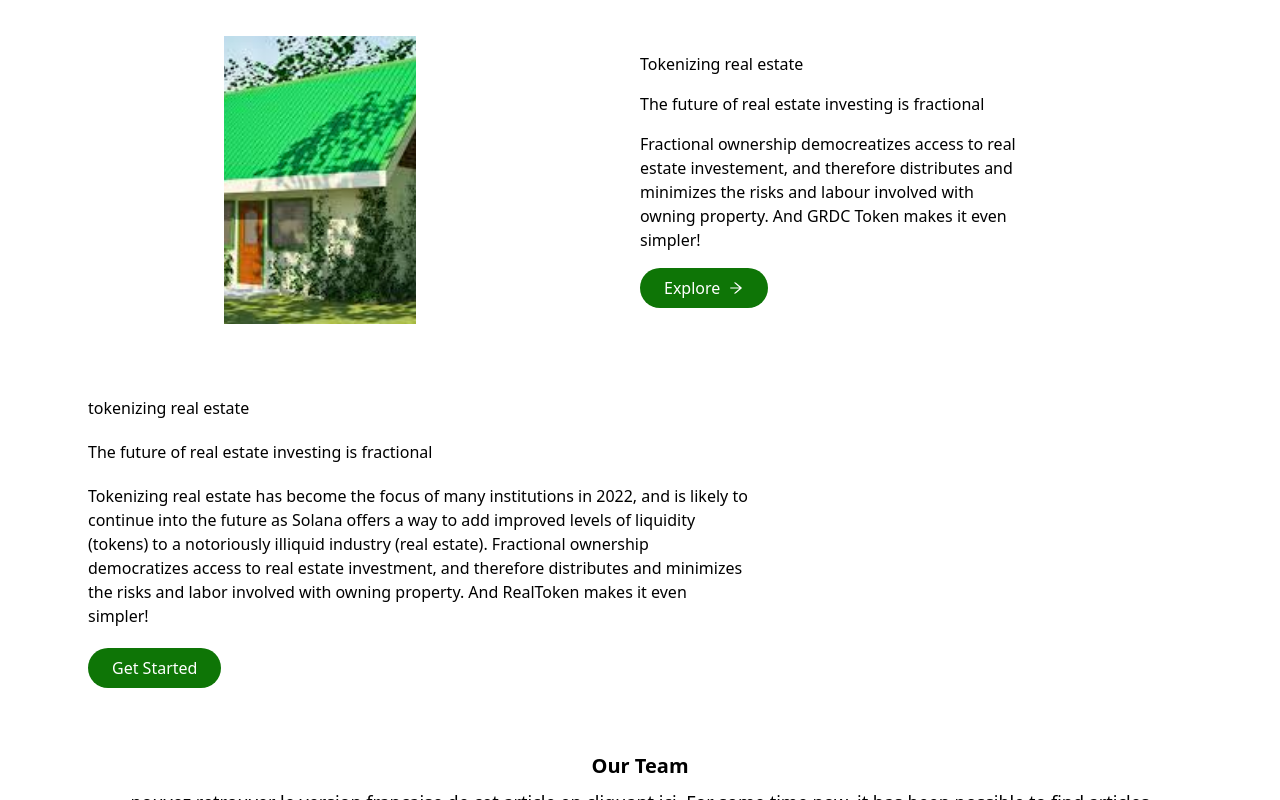
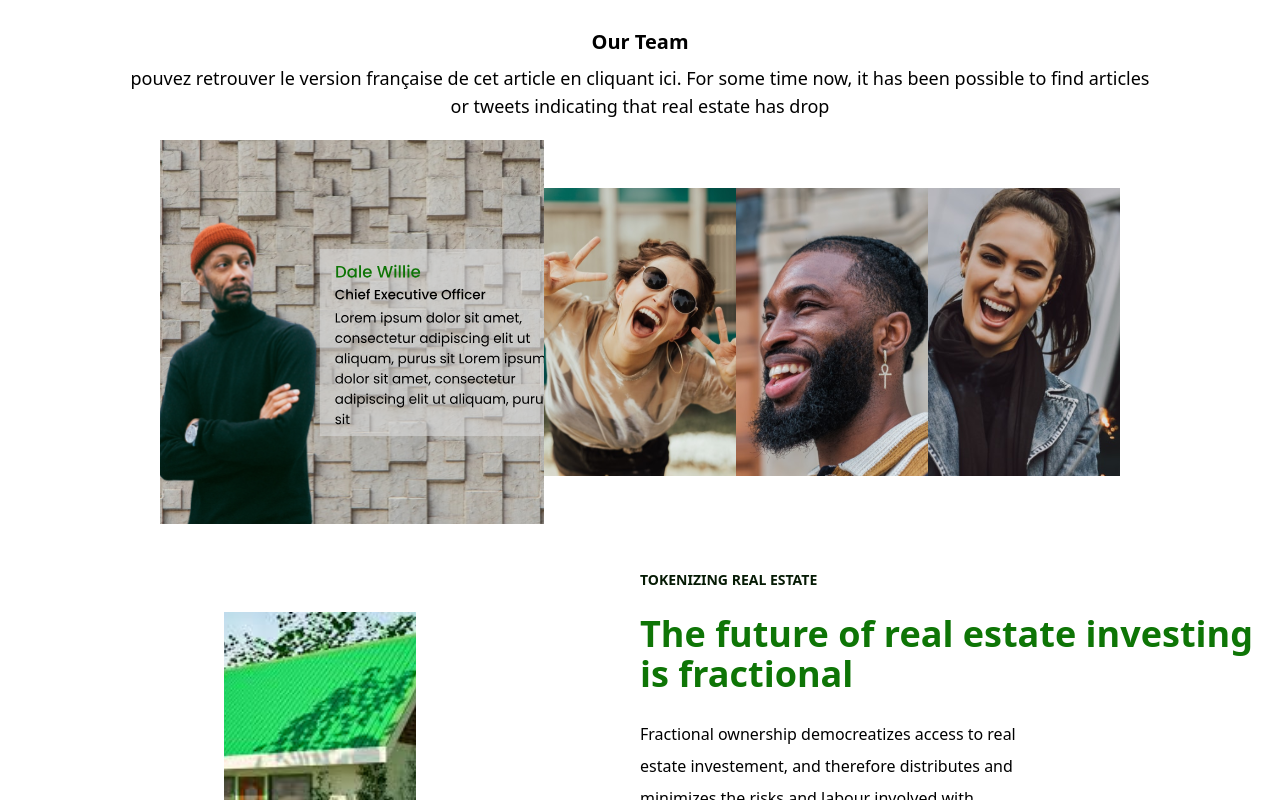
Before and after one commit to Mogakamo/GRDC-landing, a Next.js app: page / in a window 1280 px wide. Shown: the part 2340-3140 px from the top of the page. Built offline with nearby package versions, Linux system fonts and the light colour scheme.

Commit message:
call to action is fixed

```diff
--- a/components/CallToAction.jsx
+++ b/components/CallToAction.jsx
@@ -12,10 +12,10 @@ const CallToAction = () => {
             <Image src="/house.jpg" layout="fill" objectFit="cover" />
           </div>
         </div>
-        <div className="space-y-4 flex items-start justify-center flex-col">
-          <h1>Tokenizing real estate</h1>
-          <h2>The future of real estate investing is fractional</h2>
-          <p className="w-96">
+        <div className="space-y-6 flex items-start justify-center flex-col">
+          <h1 className="uppercase text-[#061b05] text-sm font-semibold">Tokenizing real estate</h1>
+          <h2 className="text-[#0E7506] text-4xl font-bold">The future of real estate investing is fractional</h2>
+          <p className="leading-loose font-light w-96">
             Fractional ownership democreatizes access to real estate
             investement, and therefore distributes and minimizes the risks and
             labour involved with owning property. And GRDC Token makes it even
@@ -28,9 +28,9 @@ const CallToAction = () => {
         </div>
       </div>
       <div className="mx-16 p-6 space-y-5 bg-[#]">
-        <h1>tokenizing real estate</h1>
-        <h2>The future of real estate investing is fractional</h2>
-        <p className="w-[660px]">
+        <h1 className="uppercase text-[#061b05] text-sm font-semibold">tokenizing real estate</h1>
+        <h2 className="text-[#0E7506] text-4xl font-bold">The future of real estate investing is fractional</h2>
+        <p className="leading-loose font-light w-[860px]">
           Tokenizing real estate has become the focus of many institutions in
           2022, and is likely to continue into the future as Solana offers a way
           to add improved levels of liquidity (tokens) to a notoriously illiquid
--- a/pages/index.tsx
+++ b/pages/index.tsx
@@ -27,8 +27,8 @@ const Home: NextPage = () => {
         <div className="overflow-x-scroll scrollbar-hide">
           <Blog />
         </div>
+        <Team />
         <CallToAction />
-        <Team />
       </main>
       <Footer />
     </div>
```
